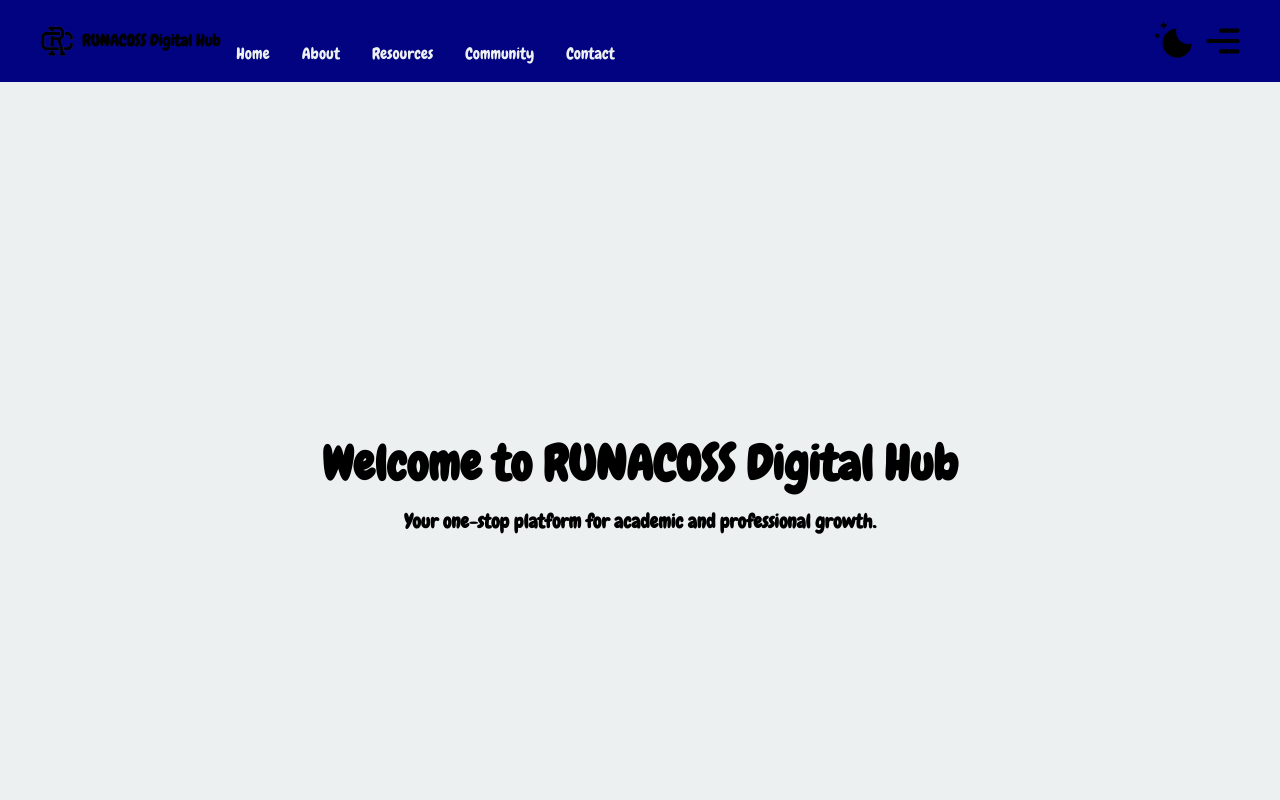
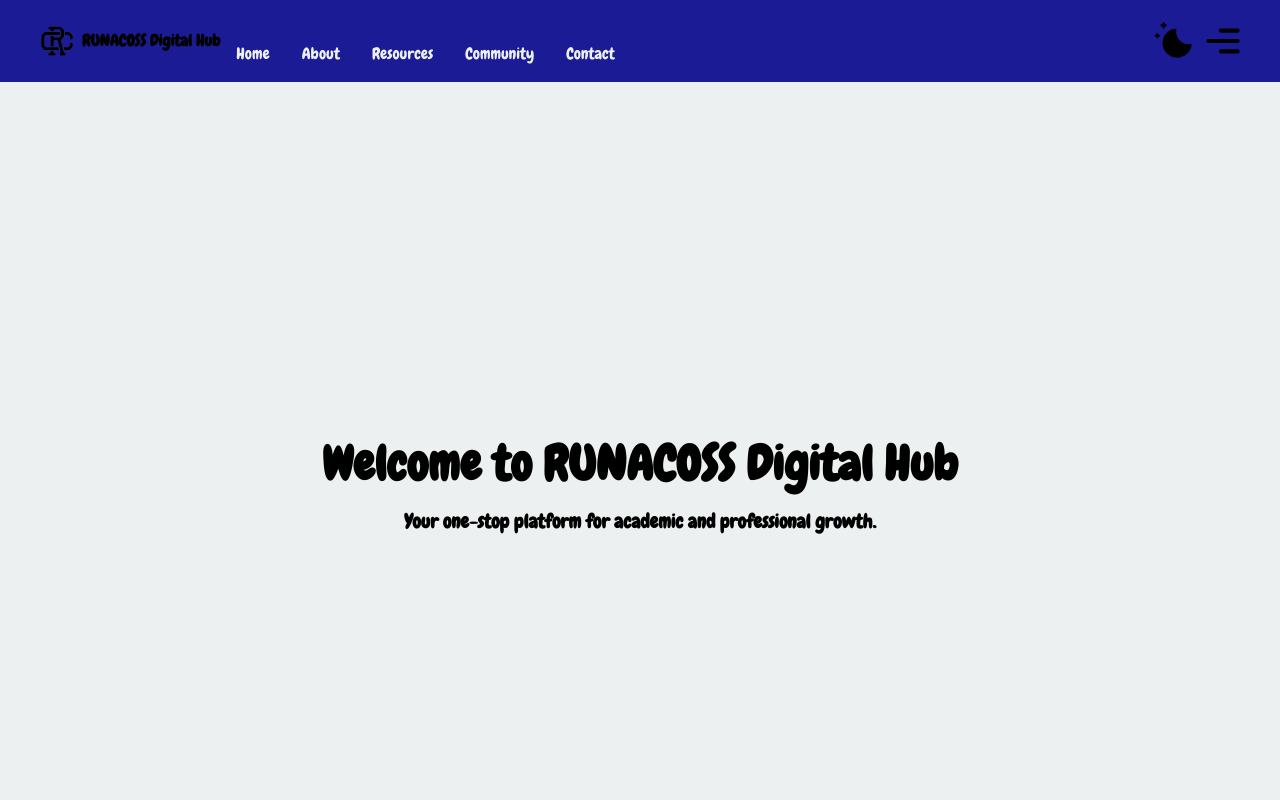
Before and after one commit to David-2911/RUNACOSS, a plain HTML site: page index.html in a window 1280 px wide. Shown: the top 800 px of the page. Drawn offline with Linux system fonts and the light colour scheme.

Commit message:
Change blue color

```diff
--- a/styles.css
+++ b/styles.css
@@ -1,6 +1,6 @@
 /* Global Variables */
 :root {
-  --primary-color: rgb(2, 3, 129);
+  --primary-color: rgb(27, 27, 149);
   --secondary-color: #ecf0f1;
   --accent-color: #3498db;
   --font-family: "Chewy", cursive;
```
